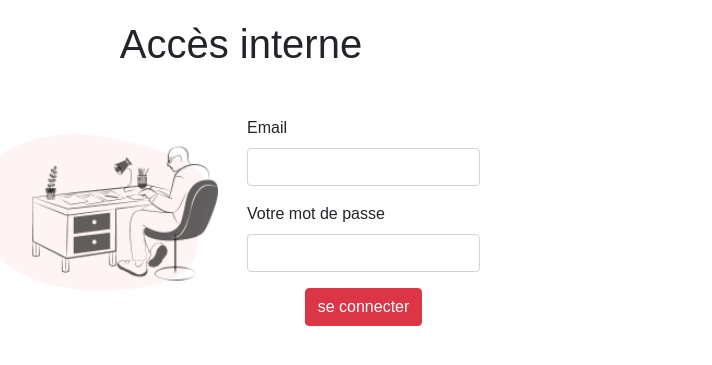
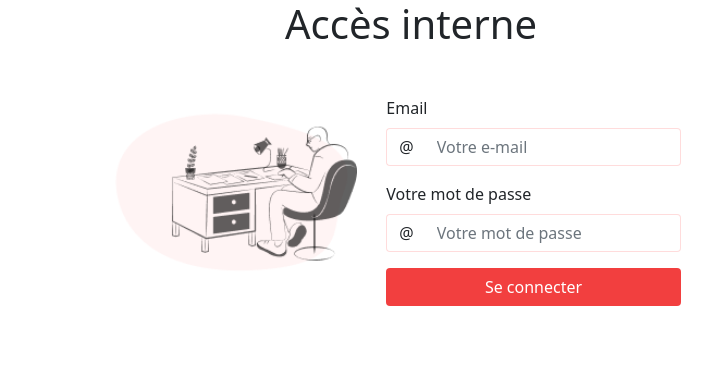
Before and after one commit to SlyderSlash/banque-holdup, a PHP site: page /banqueconnexion.html in a window 1280 px wide. Shown: the top 365 px of the page, without its empty margins (229-941 px from the left). Run offline with PHP 8.4, Linux system fonts and the light colour scheme.

Commit message:
fix style and add some bootstrap classes

```diff
--- a/assets/styles/custom.css
+++ b/assets/styles/custom.css
@@ -1,29 +1,13 @@
-/* Fichier CSS additionnel */
-@import url('https://fonts.googleapis.com/css2? family = Advent + Pro & family = Dancing + Script: wght @ 500 & display = swap');
-h1 {
+/* STYLE BANKER CONNEXION PAGE */
+#banque-connexion h1 {
 text-align: center;
-font-family:Arial, Helvetica, sans-serif;
-
-
-
 }
 
-form {
-
-margin-block-start: auto;
-
-
-
+#banque-connexion input, #banque-connexion span.input-group-text{
+  border-color:#FFDCDC;
 }
 
-body {
-    font-family: 'Advent Pro', sans-serif;
-
-      padding: 30px 10px;;
-      Margin: -10px;
-      background-color:white;
-      max-width: 60em;
+#banque-connexion .btn{
+  background-color:#F23F3F;
+  color:white;
 }
-
-@media all and (min-height: 400px)
-@media (min-height: 400px)
--- a/banqueconnexion.html
+++ b/banqueconnexion.html
@@ -5,7 +5,7 @@
     <meta charset="utf-8">
     <meta name="viewport" content="width=device-width, initial-scale=1">
     <!-- SEO min meta tags -->
-    <meta name="description" content="Banque Hold'Up, une banque innovante aux qualités indamissibles"/>
+    <meta name="description" content="Page de connexion banquier"/>
     <!-- Favicon -->
     <link rel="icon" type="image/png" sizes="32x32" href="./assets/img/favicon-32x32.png"/>
     <link rel="icon" type="image/png" sizes="16x16" href="./assets/img/favicon-16x16.png"/>
@@ -15,9 +15,10 @@
     <link href="./assets/styles/custom.css" rel="stylesheet">
     <!-- Bootstrap icons -->
     <link rel="stylesheet" href="https://cdn.jsdelivr.net/npm/bootstrap-icons@1.5.0/font/bootstrap-icons.css">
-    <title>Banque Hold'Up</title>
+    <title>Connexion Banquier</title>
   </head>
-  <body>
+
+  <body id="banque-connexion" class="mx-auto">
 
     <!-- Contenu à enlever  -->
 
@@ -30,16 +31,26 @@
 
       <form class="d-flex flex-column justify-content-center mx-3 px-3">
         <div class="mb-3">
-          <label for="exampleInputEmail1" class="form-label">Email</label>
-          <input type="email" class="form-control mb-3" id="exampleInputEmail1" aria-describedby="emailHelp">
 
-          <label for="exampleInputPassword1" class="form-label">Votre mot de passe</label>
-          <input type="password" class="form-control" id="exampleInputPassword1">
+          <!-- EMAIL INPUT -->
+          <label for="inputEmail" class="form-label">Email</label>
+          <div class="input-group mb-3">
+            <span class="input-group-text border-end-0 bg-transparent" id="email-addon">@</span>
+            <input type="email" class="form-control border-start-0" id="inputEmail" aria-describedby="emailHelp" placeholder="Votre e-mail">
+          </div>
+
+          <!-- PASSWORD INPUT -->
+          <label for="inputPassword" class="form-label">Votre mot de passe</label>
+          <div class="input-group">
+            <span class="input-group-text border-end-0 bg-transparent" id="password-addon">@</span>
+            <input type="password" class="form-control border-start-0" id="inputPassword" placeholder="Votre mot de passe">
+          </div>
         </div>
-        <div class="mx-auto">
-          <button type="button" class="btn btn-danger">se connecter</button>
+        <div class="mx-auto w-100"">
+          <button type="button" class="btn w-100"">Se connecter</button>
         </div>
       </form>
+
     </div>
 
   </body>
```
